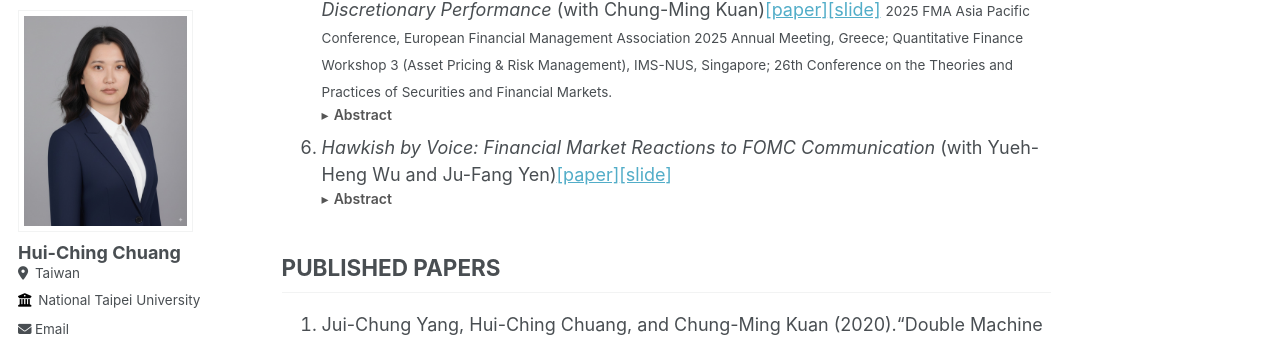
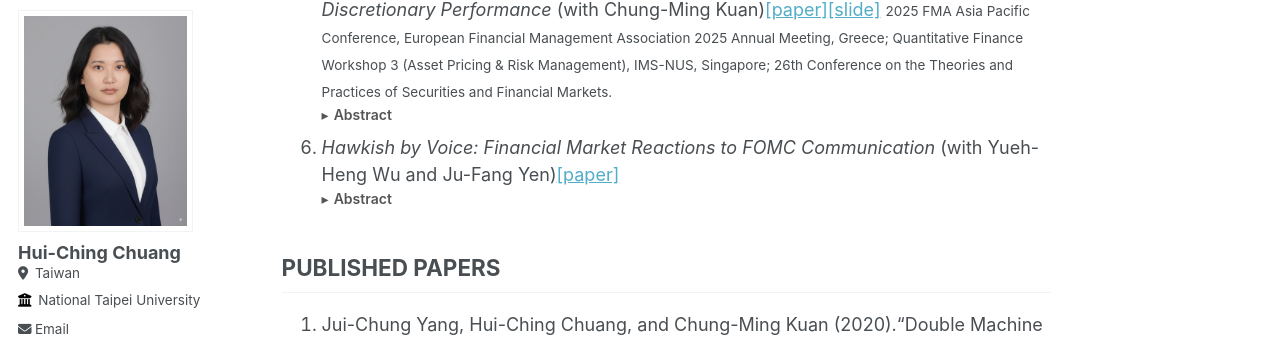
Before and after one commit to hcchuang/hcchuang.github.io, a Jekyll site: the page built from _pages/about.md, in a window 1280 px wide and 900 px high, scrolled down 765 px. Shown: the part 96-438 px from the top of the window. Built offline with Jekyll 4.4.1, drawn with Linux system fonts in a browser that asks for light colours; some web fonts are replaced.

Commit message:
Remove FOMC Voice slide link

```diff
--- a/_pages/about.md
+++ b/_pages/about.md
@@ -112,7 +112,7 @@ Hui-Ching Chuang is an Associate Professor in the Department of Statistics at Na
      </div>
    </details>
 
-6. _Hawkish by Voice: Financial Market Reactions to FOMC Communication_ (with Yueh-Heng Wu and Ju-Fang Yen)[\[paper\]](/files/FOMCVoice_revised_Aug14.pdf){:target="_blank"}[\[slide\]](/files/FOMCVoice_15min_Slides.pdf){:target="_blank"}
+6. _Hawkish by Voice: Financial Market Reactions to FOMC Communication_ (with Yueh-Heng Wu and Ju-Fang Yen)[\[paper\]](/files/FOMCVoice_revised_Aug14.pdf){:target="_blank"}
    <details>
      <summary>Abstract</summary>
      <div class="abstract-body">
```
